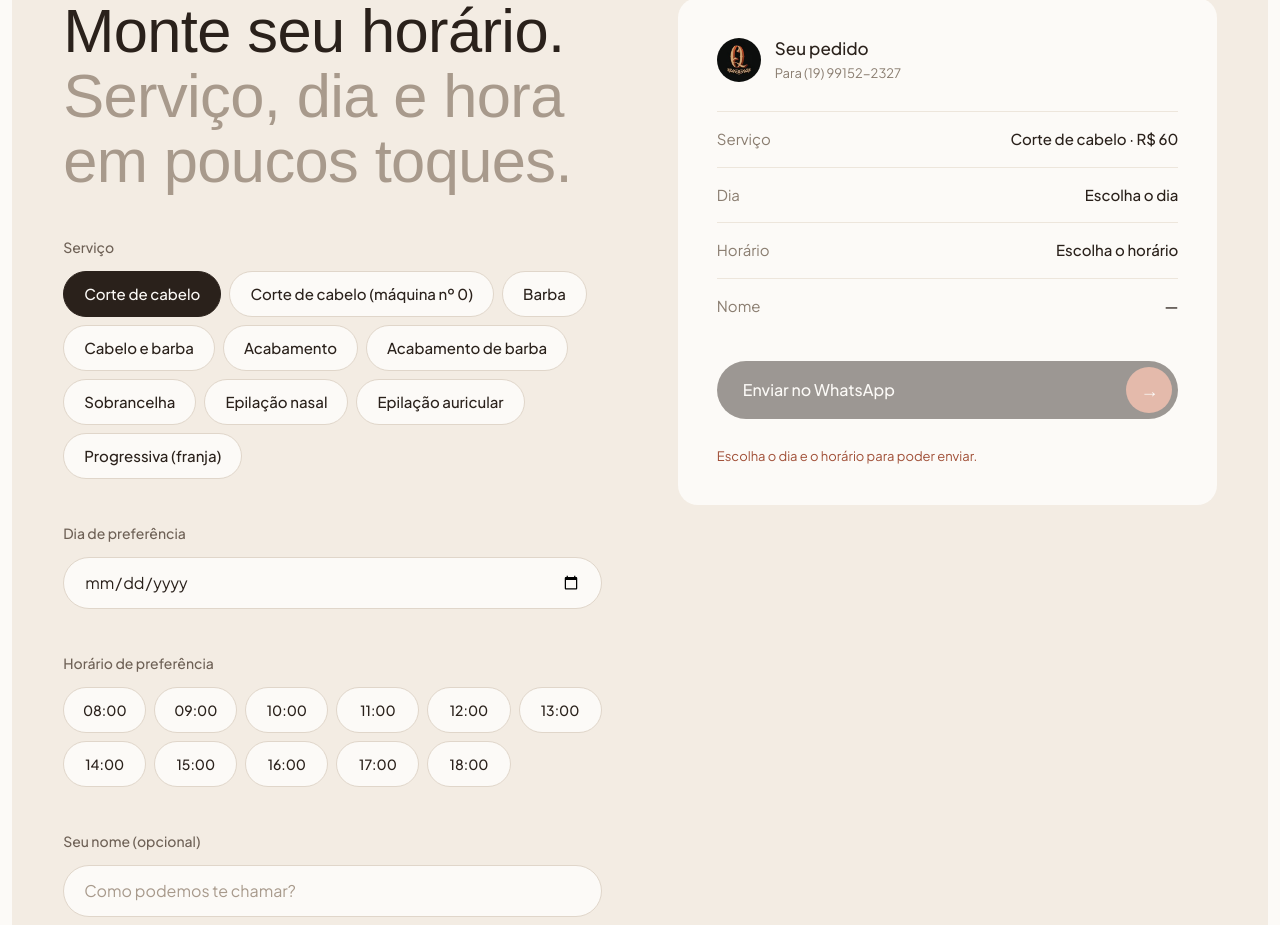
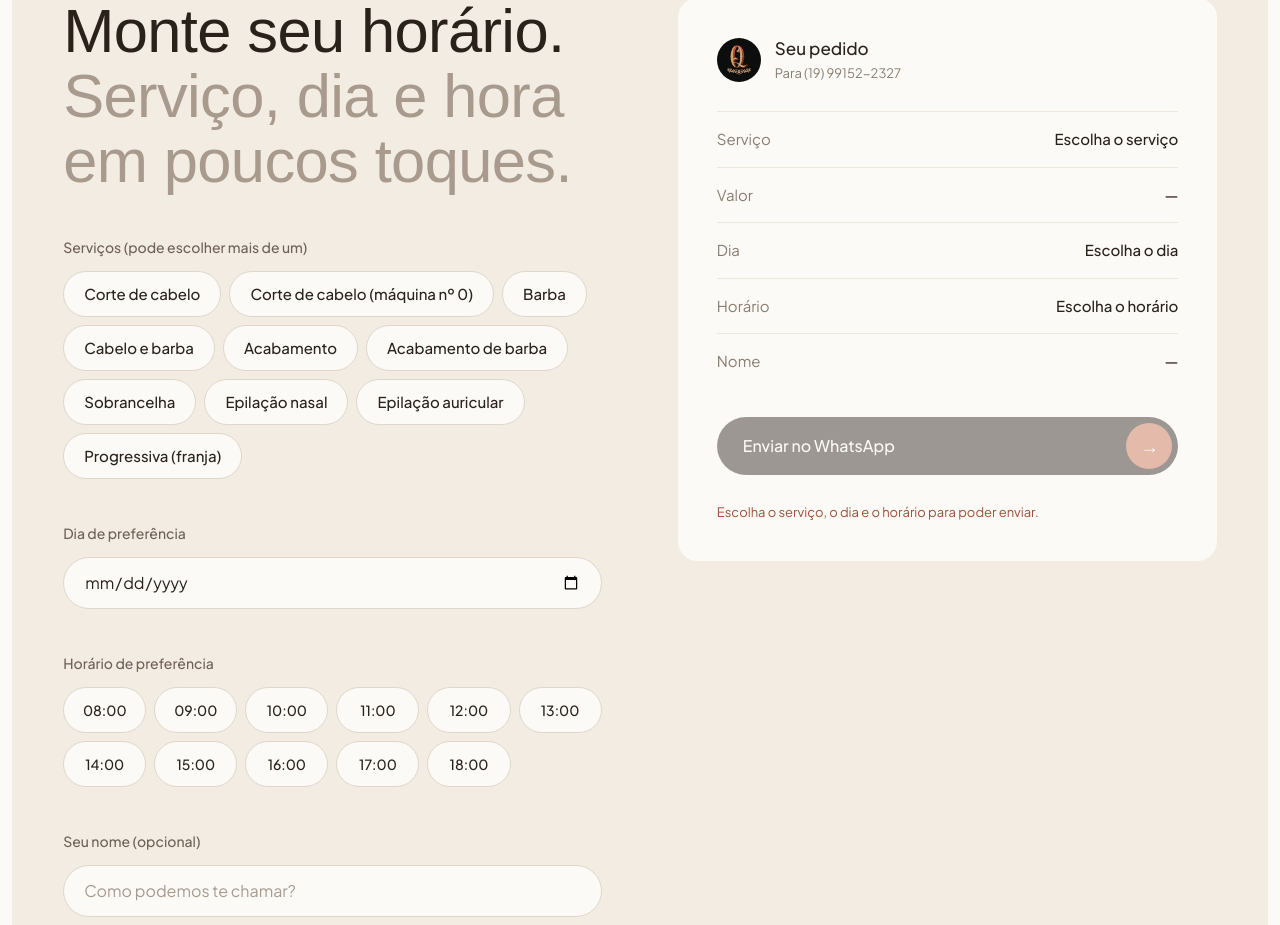
Before and after one commit to KRIVO-Marketing/barbeariaquintana, a Next.js app: page / in a window 1280 px wide. Shown: the part 4880-5805 px from the top of the page. Built offline with nearby package versions, Linux system fonts and the light colour scheme; no server answers; a web font is replaced by a local one.

Commit message:
feat: support selecting multiple services in booking flow

```diff
--- a/components/Booking.tsx
+++ b/components/Booking.tsx
@@ -27,7 +27,7 @@ const chip = (on: boolean) =>
 const LABEL = "text-sm font-medium text-soft";
 
 export function Booking() {
-  const { service, setService } = useBooking();
+  const { services, toggleService } = useBooking();
   const [range, setRange] = useState<{ min: string; max: string } | null>(null);
   const [date, setDate] = useState("");
   const [rawTime, setTime] = useState<string | null>(null);
@@ -42,7 +42,9 @@ export function Booking() {
     setRange({ min: toIso(now), max: toIso(max) });
   }, []);
 
-  const svc = SERVICES.find((s) => s.id === service) ?? SERVICES[0];
+  const chosen = SERVICES.filter((s) => services.includes(s.id));
+  const chosenLabel = chosen.map(serviceLabel).join(" + ");
+  const total = chosen.reduce((sum, s) => sum + s.price, 0);
   const picked = date ? parseIso(date) : null;
   const closed = !!picked && picked.getDay() < 2;
   const times = timesFor(picked && !closed ? picked.getDay() : null);
@@ -52,17 +54,18 @@ export function Booking() {
       : null;
   const trimmed = name.trim();
   const time = rawTime && times.includes(rawTime) ? rawTime : null;
-  const canSend = !!dObj && !!time;
+  const canSend = chosen.length > 0 && !!dObj && !!time;
 
   const summary = [
-    ["Serviço", `${serviceLabel(svc)} · ${brl(svc.price)}`],
+    [chosen.length > 1 ? "Serviços" : "Serviço", chosen.length ? chosenLabel : "Escolha o serviço"],
+    ["Valor", chosen.length ? brl(total) : "—"],
     ["Dia", dObj ? dObj.long : "Escolha o dia"],
     ["Horário", time ?? "Escolha o horário"],
     ["Nome", trimmed || "—"],
   ];
   const msg =
     "Olá! Gostaria de agendar na Barbearia Quintana.\n\n" +
-    `Serviço: ${serviceLabel(svc)}\nDia: ${dObj ? dObj.long : "sem preferência"}\nHorário: ${time ?? "sem preferência"}` +
+    `${chosen.length > 1 ? "Serviços" : "Serviço"}: ${chosenLabel}\nValor: ${brl(total)}\nDia: ${dObj ? dObj.long : "sem preferência"}\nHorário: ${time ?? "sem preferência"}` +
     (trimmed ? `\nNome: ${trimmed}` : "");
   const waLink = `https://wa.me/${WHATSAPP}?text=${encodeURIComponent(msg)}`;
 
@@ -74,17 +77,17 @@ export function Booking() {
             <SectionTitle lead="Monte seu horário." dim="Serviço, dia e hora em poucos toques." />
 
             <fieldset className="m-0 flex min-w-0 flex-col gap-3.5 border-0 p-0">
-              <legend className={cn(LABEL, "mb-3.5 p-0")}>Serviço</legend>
+              <legend className={cn(LABEL, "mb-3.5 p-0")}>Serviços (pode escolher mais de um)</legend>
               <div className="flex flex-wrap gap-2">
                 {SERVICES.map((s) => (
                   <button
                     key={s.id}
                     type="button"
-                    aria-pressed={s.id === service}
-                    onClick={() => setService(s.id)}
+                    aria-pressed={services.includes(s.id)}
+                    onClick={() => toggleService(s.id)}
                     className={cn(
                       "min-h-[46px] rounded-full border px-5 text-[15px] font-medium transition-all duration-150",
-                      chip(s.id === service),
+                      chip(services.includes(s.id)),
                     )}
                   >
                     {serviceLabel(s)}
@@ -186,7 +189,7 @@ export function Booking() {
                 ? "O horário é confirmado pelo João na conversa."
                 : closed
                   ? "Escolha um dia de terça a sábado e um horário para enviar."
-                  : "Escolha o dia e o horário para poder enviar."}
+                  : "Escolha o serviço, o dia e o horário para poder enviar."}
             </span>
           </aside>
         </div>
@@ -194,7 +197,7 @@ export function Booking() {
           open={confirming && canSend}
           onClose={() => setConfirming(false)}
           href={waLink}
-          details={[serviceLabel(svc), dObj?.long, time].filter(Boolean).join(" · ")}
+          details={[chosenLabel, dObj?.long, time].filter(Boolean).join(" · ")}
         />
       </div>
     </section>
--- a/components/BookingProvider.tsx
+++ b/components/BookingProvider.tsx
@@ -1,14 +1,22 @@
 "use client";
 
 import { createContext, useContext, useState, type ReactNode } from "react";
-import { SERVICES } from "@/lib/data";
 
-type Ctx = { service: string; setService: (id: string) => void };
+type Ctx = {
+  services: string[];
+  /** Escolhe só este serviço (usado pelos botões de "agendar"). */
+  setService: (id: string) => void;
+  /** Liga/desliga um serviço. */
+  toggleService: (id: string) => void;
+};
 const BookingCtx = createContext<Ctx | null>(null);
 
 export function BookingProvider({ children }: { children: ReactNode }) {
-  const [service, setService] = useState(SERVICES[0].id);
-  return <BookingCtx.Provider value={{ service, setService }}>{children}</BookingCtx.Provider>;
+  const [services, setServices] = useState<string[]>([]);
+  const setService = (id: string) => setServices([id]);
+  const toggleService = (id: string) =>
+    setServices((cur) => (cur.includes(id) ? cur.filter((x) => x !== id) : [...cur, id]));
+  return <BookingCtx.Provider value={{ services, setService, toggleService }}>{children}</BookingCtx.Provider>;
 }
 
 export function useBooking() {
```
